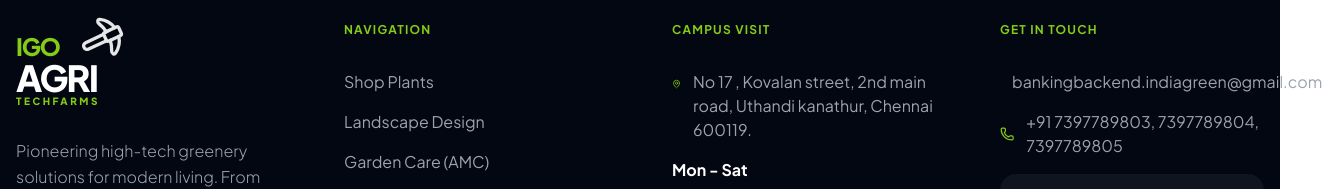
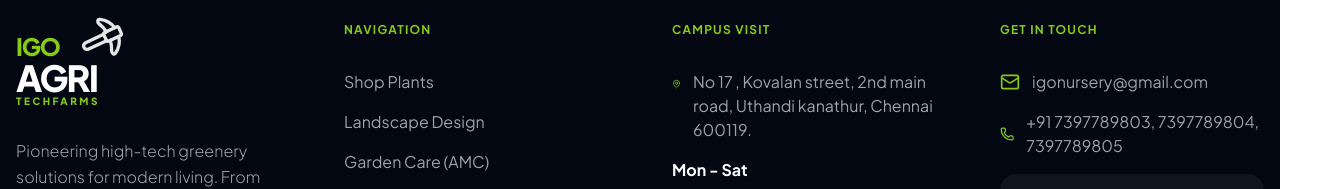
Before and after one commit to Igoagritechfarms/IGONursery, a React (Vite) app: page / in a window 1280 px wide. Shown: the part 4350-4539 px from the top of the page, 1322 px wide, since content can reach past the window. Built offline with nearby package versions, Linux system fonts and the light colour scheme; a web font is replaced by a local one.

Commit message:
Update Footer.tsx

```diff
--- a/components/Footer.tsx
+++ b/components/Footer.tsx
@@ -79,7 +79,7 @@ const Footer: React.FC<FooterProps> = ({ setCurrentPage }) => {
             <ul className="space-y-4 text-gray-400">
               <li className="flex items-center gap-3 hover:text-igo-lime transition-colors cursor-pointer">
                 <Mail className="w-5 h-5 text-igo-lime" />
-                <span>bankingbackend.indiagreen@gmail.com</span>
+                <span>igonursery@gmail.com</span>
               </li>
               <li className="flex items-center gap-3 hover:text-igo-lime transition-colors cursor-pointer">
                 <Phone className="w-5 h-5 text-igo-lime" />
```
